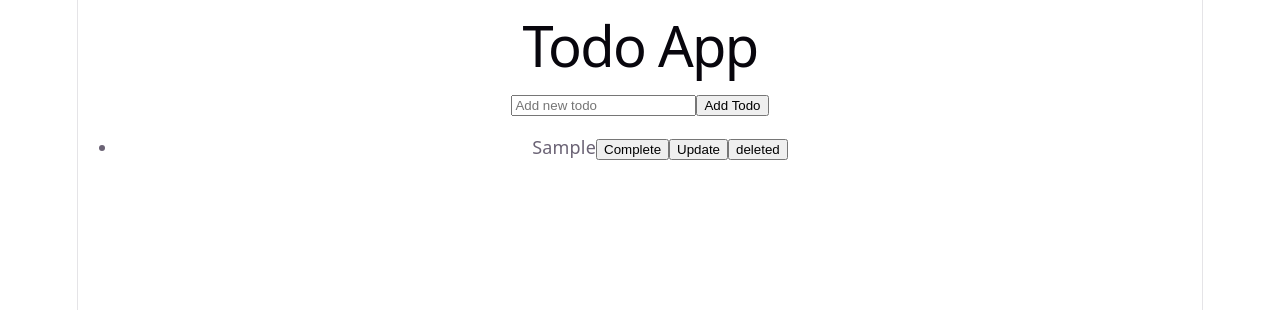
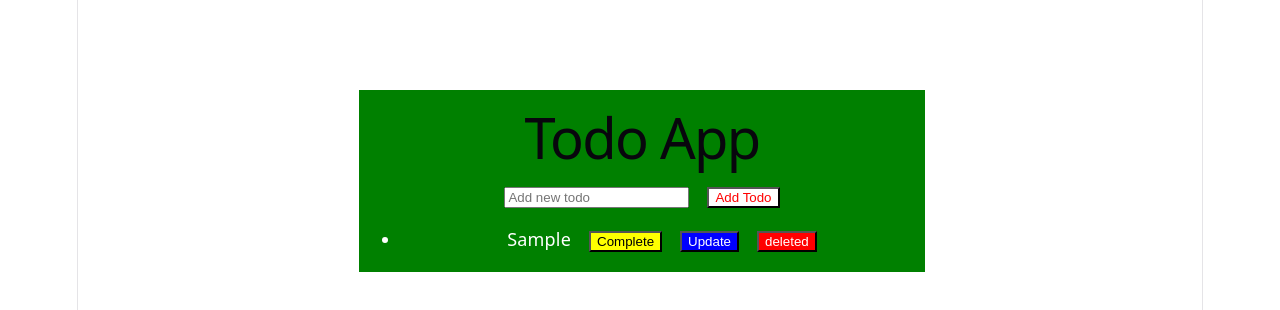
Before and after one commit to sahiba2503/TodoApp, a React (Vite) app: page / in a window 1280 px wide. Both pictures are taken after typing "Sample" into the empty fields and a click on the button "Add Todo". Shown: the top 310 px of the page. Built offline with nearby package versions, Linux system fonts and the light colour scheme.

Commit message:
add inline styling to all button and background color

```diff
--- a/src/Todos.jsx
+++ b/src/Todos.jsx
@@ -43,7 +43,7 @@ const Todos = () => {
 }
 
   return (
-    <div>
+    <div style={{border:"2px solid green",width:"50%",background:"green", color:"white",marginLeft:"25%" , marginTop:"5rem"}}>
       <h1>Todo App</h1>
       <form onSubmit={handleSubmit}>
         <input
@@ -52,7 +52,7 @@ const Todos = () => {
           value={newTodo}
           onChange={(e) => setNewTodo(e.target.value)}
         />
-        <button type="submit">{editIndex === null ? "Add Todo" : "Update Todo"}</button>
+        <button style={{marginLeft:"1rem",backgroundColor:"white", color:"red"}} type="submit">{editIndex === null ? "Add Todo" : "Update Todo"}</button>
       </form>
 
       <ul>
@@ -61,11 +61,11 @@ const Todos = () => {
             <span style={{ textDecoration: todo.completed ? "line-through" : "none" }}>
               {todo.text}
             </span>
-            <button onClick={() => handleToggle(index)}>
+            <button style={{marginLeft:"1rem",backgroundColor:"yellow", color:"black"}} onClick={() => handleToggle(index)}>
                             {todo.completed ? "Undo" : "Complete"}
             </button>
-            <button onClick={() => handleEdit(index)}>Update</button>
-              <button onClick={() => handleDeleted(index)}>deleted</button>
+            <button style={{marginLeft:"1rem",backgroundColor:"blue", color:"white"}} onClick={() => handleEdit(index) }>Update</button>
+              <button style={{marginLeft:"1rem",backgroundColor:"red", color:"white"}} onClick={() => handleDeleted(index)}>deleted</button>
           </li>
         ))}
       </ul>
```
